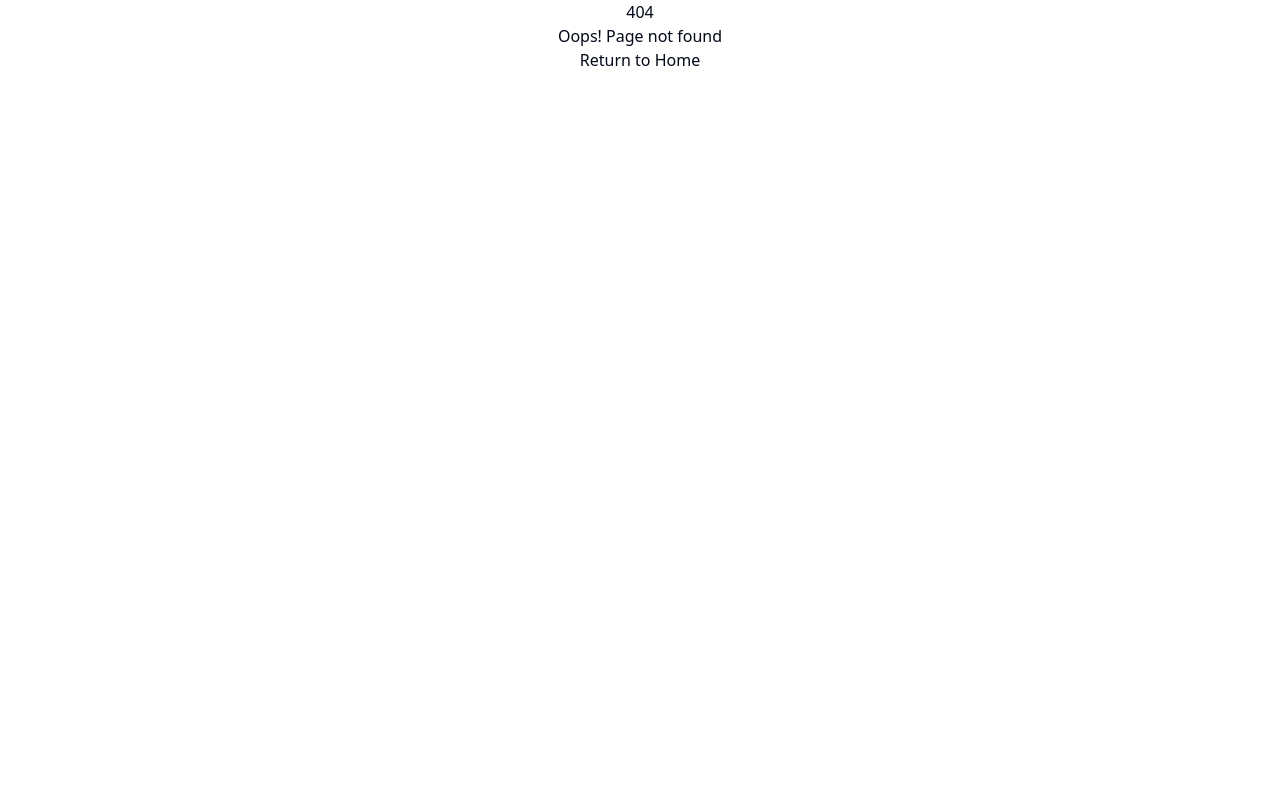
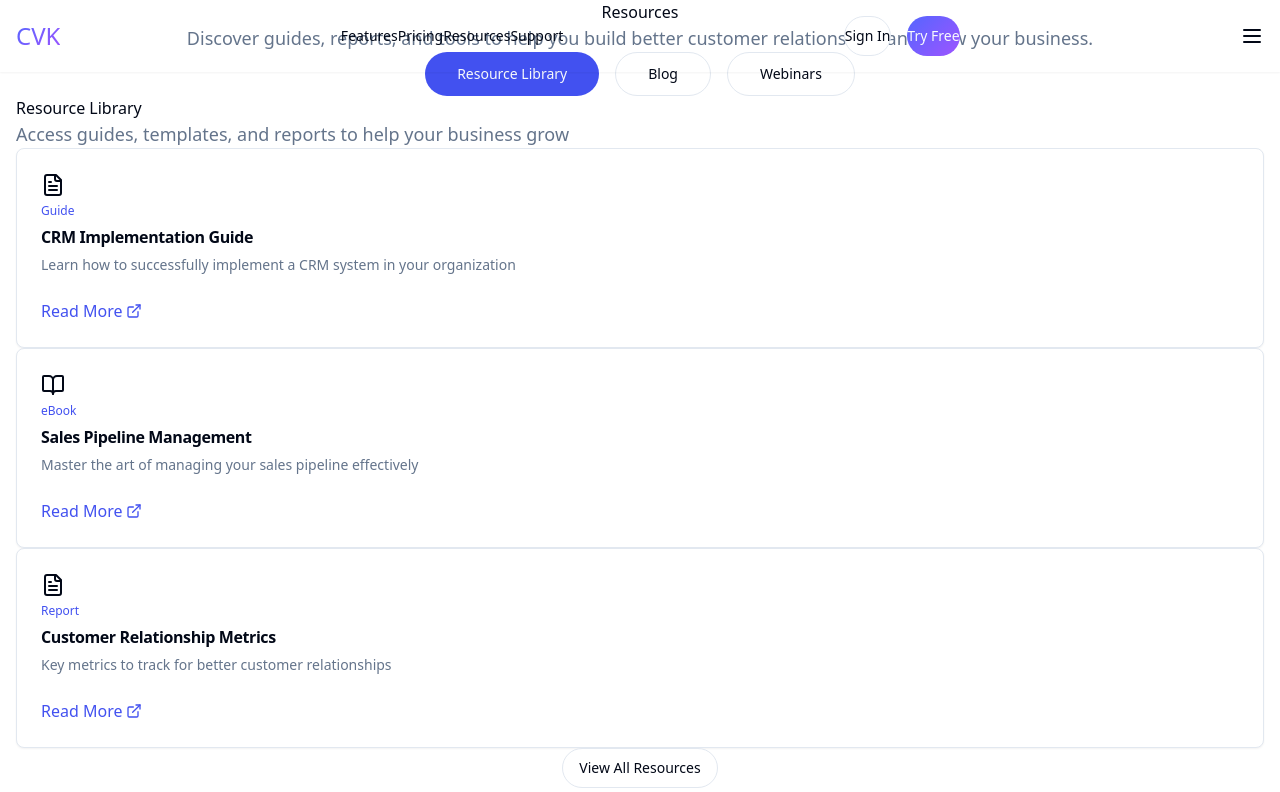
Before and after one commit to krishna7203/cvk-flow-crm-react, a React (Vite) app: page /resources in a window 1280 px wide. Before the commit this address had no page. Shown: the top 792 px of the page. Built offline with nearby package versions, Linux system fonts and the light colour scheme.

Commit message:
Add resource page content
Implement the resource page content in the navbar.

```diff
--- a/src/App.jsx
+++ b/src/App.jsx
@@ -5,6 +5,7 @@ import { TooltipProvider } from "@/components/ui/tooltip";
 import { QueryClient, QueryClientProvider } from "@tanstack/react-query";
 import { BrowserRouter, Routes, Route } from "react-router-dom";
 import Index from "./pages/Index";
+import Resources from "./pages/Resources";
 import NotFound from "./pages/NotFound";
 
 const queryClient = new QueryClient();
@@ -17,6 +18,7 @@ const App = () => (
       <BrowserRouter>
         <Routes>
           <Route path="/" element={<Index />} />
+          <Route path="/resources" element={<Resources />} />
           {/* ADD ALL CUSTOM ROUTES ABOVE THE CATCH-ALL "*" ROUTE */}
           <Route path="*" element={<NotFound />} />
         </Routes>
--- a/src/components/Navbar.jsx
+++ b/src/components/Navbar.jsx
@@ -23,7 +23,7 @@ const Navbar = () => {
         <div className="hidden md:flex items-center space-x-8">
           <a href="#features" className="text-sm font-medium hover:text-primary transition-colors">Features</a>
           <a href="#pricing" className="text-sm font-medium hover:text-primary transition-colors">Pricing</a>
-          <a href="#" className="text-sm font-medium hover:text-primary transition-colors">Resources</a>
+          <a href="/resources" className="text-sm font-medium hover:text-primary transition-colors">Resources</a>
           <a href="#" className="text-sm font-medium hover:text-primary transition-colors">Support</a>
         </div>
 
@@ -47,7 +47,7 @@ const Navbar = () => {
           <div className="container mx-auto px-4 py-4 flex flex-col space-y-4">
             <a href="#features" className="text-sm font-medium py-2 hover:text-primary transition-colors">Features</a>
             <a href="#pricing" className="text-sm font-medium py-2 hover:text-primary transition-colors">Pricing</a>
-            <a href="#" className="text-sm font-medium py-2 hover:text-primary transition-colors">Resources</a>
+            <a href="/resources" className="text-sm font-medium py-2 hover:text-primary transition-colors">Resources</a>
             <a href="#" className="text-sm font-medium py-2 hover:text-primary transition-colors">Support</a>
             <div className="flex flex-col space-y-2 pt-2">
               <Button variant="outline" className="rounded-full px-6 w-full">Sign In</Button>
--- /dev/null
+++ b/src/pages/Resources.jsx
@@ -0,0 +1,191 @@
+
+import { Button } from "@/components/ui/button";
+import { Card, CardContent, CardDescription, CardFooter, CardHeader, CardTitle } from "@/components/ui/card";
+import { BookOpen, FileText, ExternalLink } from "lucide-react";
+import Navbar from "@/components/Navbar";
+import Footer from "@/components/Footer";
+
+const Resources = () => {
+  const resourceCategories = [
+    {
+      title: "Resource Library",
+      description: "Access guides, templates, and reports to help your business grow",
+      items: [
+        {
+          title: "CRM Implementation Guide",
+          description: "Learn how to successfully implement a CRM system in your organization",
+          icon: <FileText className="h-6 w-6" />,
+          type: "Guide",
+          link: "#",
+        },
+        {
+          title: "Sales Pipeline Management",
+          description: "Master the art of managing your sales pipeline effectively",
+          icon: <BookOpen className="h-6 w-6" />,
+          type: "eBook",
+          link: "#",
+        },
+        {
+          title: "Customer Relationship Metrics",
+          description: "Key metrics to track for better customer relationships",
+          icon: <FileText className="h-6 w-6" />,
+          type: "Report",
+          link: "#",
+        },
+      ]
+    },
+    {
+      title: "Blog",
+      description: "The latest insights on CRM, sales, and customer relationships",
+      items: [
+        {
+          title: "5 Ways to Improve Customer Retention",
+          description: "Strategies to keep your customers coming back",
+          date: "May 1, 2025",
+          link: "#",
+        },
+        {
+          title: "The Future of CRM Technology",
+          description: "Emerging trends in customer relationship management",
+          date: "April 22, 2025",
+          link: "#",
+        },
+        {
+          title: "Building Effective Sales Workflows",
+          description: "Streamline your sales process for better results",
+          date: "April 15, 2025",
+          link: "#",
+        },
+      ]
+    }
+  ];
+
+  const webinars = [
+    {
+      title: "Mastering Customer Engagement",
+      date: "May 15, 2025",
+      time: "11:00 AM PST",
+      presenter: "Sarah Johnson, Customer Success Director",
+      link: "#"
+    },
+    {
+      title: "Advanced CRM Analytics",
+      date: "May 22, 2025",
+      time: "1:00 PM PST",
+      presenter: "Michael Chen, Data Analyst",
+      link: "#"
+    },
+    {
+      title: "Sales Pipeline Optimization",
+      date: "June 5, 2025",
+      time: "10:00 AM PST",
+      presenter: "David Rodriguez, Sales Director",
+      link: "#"
+    }
+  ];
+
+  return (
+    <div className="min-h-screen bg-background">
+      <Navbar />
+      <main className="pt-24">
+        {/* Hero section */}
+        <section className="bg-gradient-to-r from-indigo-50 to-purple-50 py-16">
+          <div className="container mx-auto px-4 text-center">
+            <h1 className="text-4xl md:text-5xl font-bold mb-4">Resources</h1>
+            <p className="text-lg text-muted-foreground max-w-2xl mx-auto mb-8">
+              Discover guides, reports, and tools to help you build better customer relationships and grow your business.
+            </p>
+            <div className="flex flex-wrap gap-4 justify-center">
+              <Button size="lg" className="rounded-full">Resource Library</Button>
+              <Button size="lg" variant="outline" className="rounded-full">Blog</Button>
+              <Button size="lg" variant="outline" className="rounded-full">Webinars</Button>
+            </div>
+          </div>
+        </section>
+
+        {/* Resource categories */}
+        {resourceCategories.map((category, index) => (
+          <section key={index} className="py-16 container mx-auto px-4">
+            <div className="mb-10">
+              <h2 className="text-3xl font-bold mb-3">{category.title}</h2>
+              <p className="text-muted-foreground text-lg">{category.description}</p>
+            </div>
+
+            <div className="grid grid-cols-1 md:grid-cols-2 lg:grid-cols-3 gap-6">
+              {category.items.map((item, itemIndex) => (
+                <Card key={itemIndex} className="h-full">
+                  <CardHeader>
+                    {item.icon && <div className="mb-3">{item.icon}</div>}
+                    {item.type && (
+                      <div className="text-xs font-medium text-primary mb-2">{item.type}</div>
+                    )}
+                    {item.date && (
+                      <div className="text-xs text-muted-foreground mb-2">{item.date}</div>
+                    )}
+                    <CardTitle className="text-xl">{item.title}</CardTitle>
+                    <CardDescription>{item.description}</CardDescription>
+                  </CardHeader>
+                  <CardFooter>
+                    <a href={item.link} className="text-primary flex items-center gap-1 hover:underline">
+                      Read More <ExternalLink className="h-4 w-4" />
+                    </a>
+                  </CardFooter>
+                </Card>
+              ))}
+            </div>
+
+            {category.title === "Resource Library" && (
+              <div className="mt-8 text-center">
+                <Button variant="outline" className="rounded-full">View All Resources</Button>
+              </div>
+            )}
+
+            {category.title === "Blog" && (
+              <div className="mt-8 text-center">
+                <Button variant="outline" className="rounded-full">Visit The Blog</Button>
+              </div>
+            )}
+          </section>
+        ))}
+
+        {/* Webinars section */}
+        <section className="bg-gradient-to-r from-indigo-50 to-purple-50 py-16">
+          <div className="container mx-auto px-4">
+            <div className="mb-10 text-center">
+              <h2 className="text-3xl font-bold mb-3">Upcoming Webinars</h2>
+              <p className="text-muted-foreground text-lg max-w-2xl mx-auto">
+                Join our live sessions with industry experts and learn how to maximize your CRM potential
+              </p>
+            </div>
+
+            <div className="grid grid-cols-1 md:grid-cols-3 gap-6">
+              {webinars.map((webinar, index) => (
+                <Card key={index} className="h-full">
+                  <CardHeader>
+                    <div className="text-xs font-medium text-primary mb-2">WEBINAR</div>
+                    <CardTitle className="text-xl">{webinar.title}</CardTitle>
+                    <CardDescription>
+                      <div className="mt-1">{webinar.date}</div>
+                      <div>{webinar.time}</div>
+                      <div className="mt-2">{webinar.presenter}</div>
+                    </CardDescription>
+                  </CardHeader>
+                  <CardFooter>
+                    <Button variant="outline" size="sm" className="w-full">Register Now</Button>
+                  </CardFooter>
+                </Card>
+              ))}
+            </div>
+
+            <div className="mt-8 text-center">
+              <Button className="rounded-full">View All Webinars</Button>
+            </div>
+          </div>
+        </section>
+      </main>
+      <Footer />
+    </div>
+  );
+};
+
+export default Resources;
```
